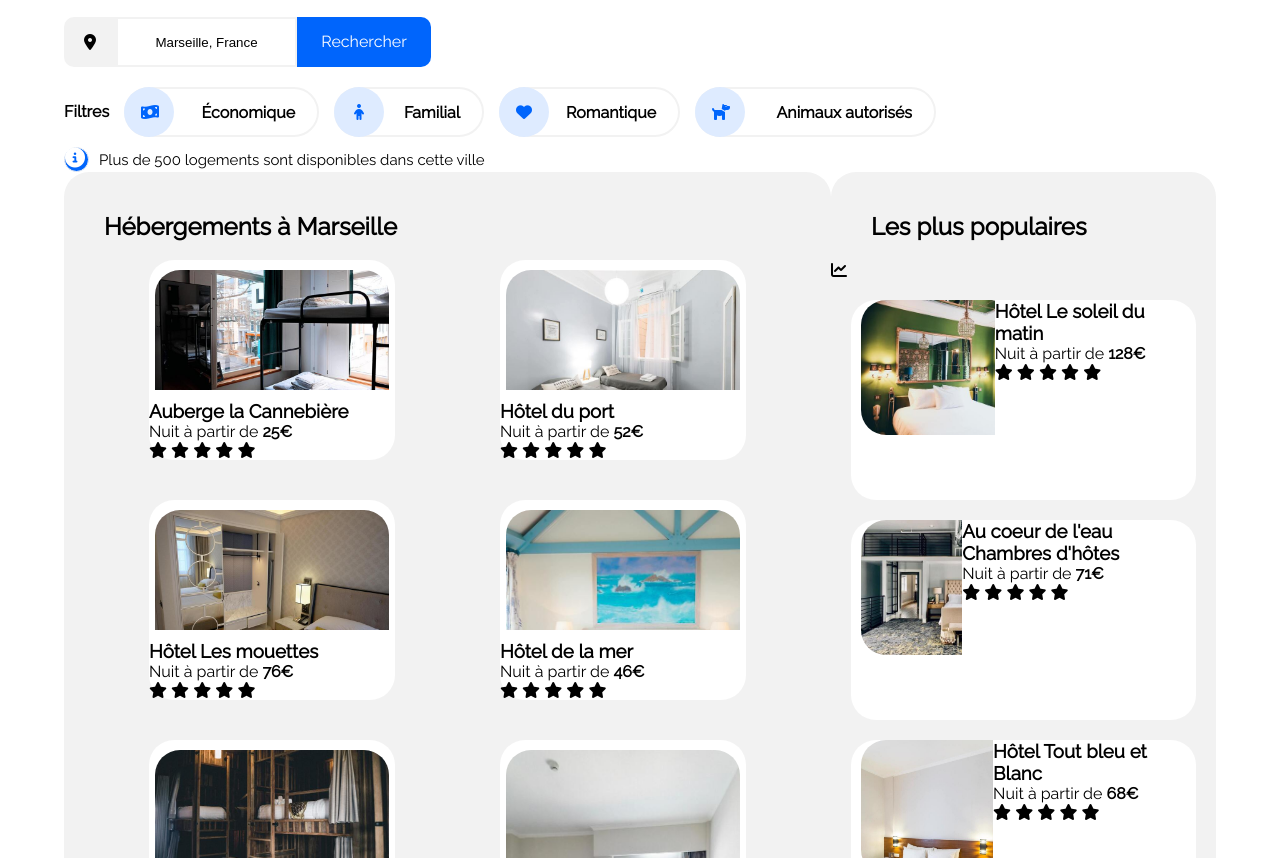
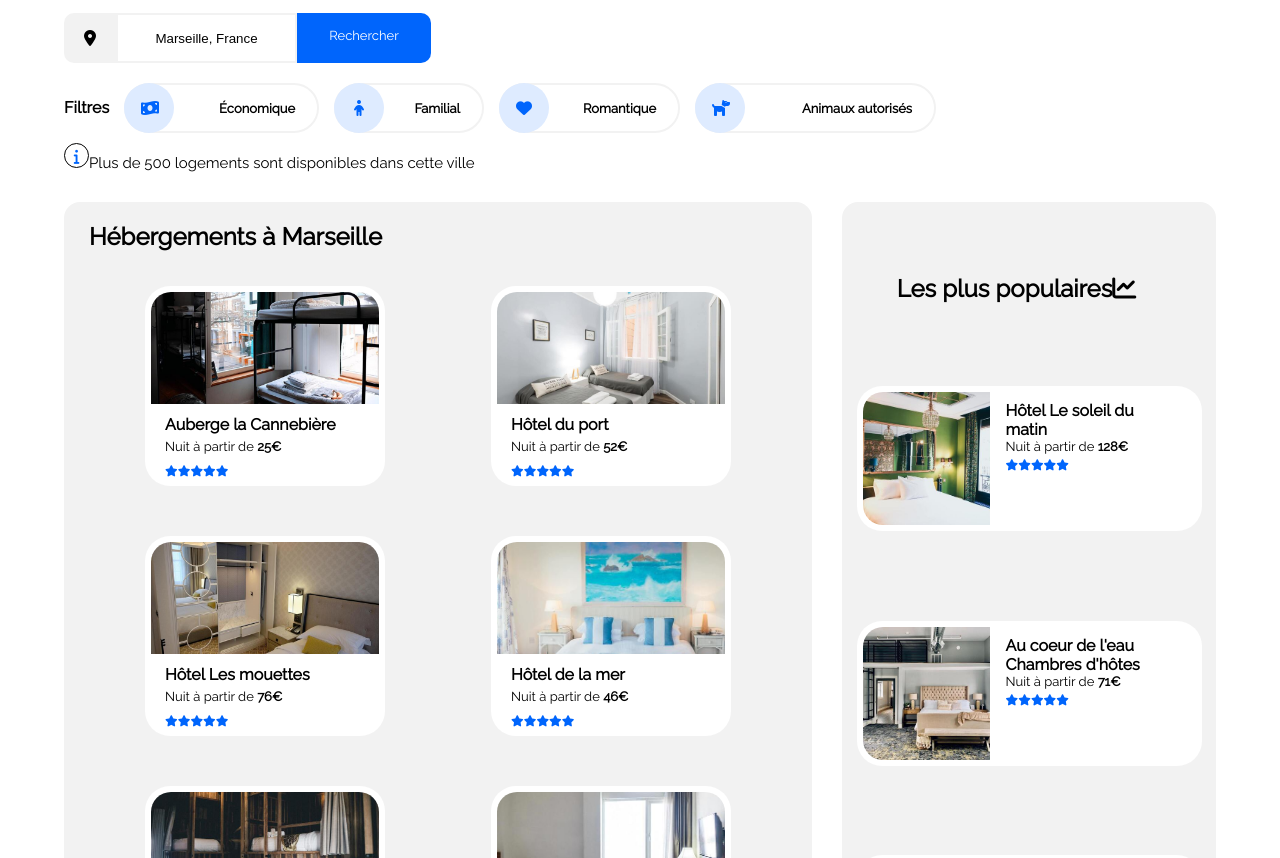
Before and after one commit to madani-d/DabouzeMadani_2_14012021, a plain HTML site: page index.html in a window 1280 px wide. Shown: the part 151-1009 px from the top of the page. Drawn offline with Linux system fonts and the light colour scheme.

Commit message:
accomodations done

```diff
--- a/index.html
+++ b/index.html
@@ -48,7 +48,7 @@
             </div>
 
             <footer>
-                <i class="fas fa-info-circle"></i>Plus de 500 logements sont disponibles dans cette ville
+                <span id="info"><i class="fas fa-info"></i></span>Plus de 500 logements sont disponibles dans cette ville
             </footer>
 
         </section>
@@ -66,12 +66,12 @@
                             <!-- <img class="picture" src="images/hebergements/4_small/marcus-loke-WQJvWU_HZFo-unsplash.jpg" alt="photo du logement"> -->
                         </div>
 
-                        <div class="legende">
+                        <div class="local_legende">
 
                             <h3>Auberge la Cannebière</h3>
                             <p>Nuit à partir de <strong>25€</strong></p>
 
-                            <div class="stars">
+                            <div class="stars star_1">
                                 <i class="fas fa-star"></i>
                                 <i class="fas fa-star"></i>
                                 <i class="fas fa-star"></i>
@@ -89,12 +89,12 @@
                                 <!-- <img class="picture" src="images/hebergements/4_small/fred-kleber-gTbaxaVLvsg-unsplash.jpg" alt="photo du logement"> -->
                             </div>
 
-                            <div class="legende">
+                            <div class="local_legende">
 
                                 <h3>Hôtel du port</h3>
                                 <p>Nuit à partir de <strong>52€</strong></p>
 
-                                <div class="stars">
+                                <div class="stars star_2">
                                     <i class="fas fa-star"></i>
                                     <i class="fas fa-star"></i>
                                     <i class="fas fa-star"></i>
@@ -112,12 +112,12 @@
                                 <!-- <img class="picture" src="images/hebergements/4_small/reisetopia-B8WIgxA_PFU-unsplash.jpg" alt="photo du logement"> -->
                             </div>
 
-                            <div class="legende">
+                            <div class="local_legende">
 
                                 <h3>Hôtel Les mouettes</h3>
                                 <p>Nuit à partir de <strong>76€</strong></p>
 
-                                <div class="stars">
+                                <div class="stars star_3">
                                     <i class="fas fa-star"></i>
                                     <i class="fas fa-star"></i>
                                     <i class="fas fa-star"></i>
@@ -135,12 +135,12 @@
                                 <!-- <img class="picture" src="images/hebergements/4_small/annie-spratt-Eg1qcIitAuA-unsplash.jpg" alt="photo du logement"> -->
                             </div>
 
-                            <div class="legende">
+                            <div class="local_legende">
 
                                 <h3>Hôtel de la mer</h3>
                                 <p>Nuit à partir de <strong>46€</strong></p>
 
-                                <div class="stars">
+                                <div class="stars star_4">
                                     <i class="fas fa-star"></i>
                                     <i class="fas fa-star"></i>
                                     <i class="fas fa-star"></i>
@@ -158,12 +158,12 @@
                                 <!-- <img class="picture" src="images/hebergements/4_small/nicate-lee-kT-ZyaiwBe0-unsplash.jpg" alt="photo du logement"> -->
                             </div>
 
-                            <div class="legende">
+                            <div class="local_legende">
 
                                 <h3>Auberge Le Panier</h3>
                                 <p>Nuit à partir de <strong>23€</strong></p>
 
-                                <div class="stars">
+                                <div class="stars star_5">
                                     <i class="fas fa-star"></i>
                                     <i class="fas fa-star"></i>
                                     <i class="fas fa-star"></i>
@@ -181,12 +181,12 @@
                                 <!-- <img class="picture" src="images/hebergements/4_small/febrian-zakaria-M6S1WvfW68A-unsplash.jpg" alt="photo du logement"> -->
                             </div>
 
-                            <div class="legende">
+                            <div class="local_legende">
 
                                 <h3>Hôtel chez Amina</h3>
                                 <p>Nuit à partir de <strong>96€</strong></p>
 
-                                <div class="stars">
+                                <div class="stars star_6">
                                     <i class="fas fa-star"></i>
                                     <i class="fas fa-star"></i>
                                     <i class="fas fa-star"></i>
@@ -199,25 +199,29 @@
                     </div>
 
                 </div>
+                <div class="more">
+                    <p>Afficher plus</p>
+                </div>
+
             </section>
 
             <section id="popular_accomodations">
+                <div class="popular_title">
+                    <h2 class="section_title">Les plus populaires<i class="fas fa-chart-line"></i></h2>
 
-                <h2 class="section_title">Les plus populaires</h2>
-                <i class="fas fa-chart-line"></i>
-
+                </div>
                 <div class="popular_lodge lodge">
 
                     <div class="popular_picture_box picture_box pic_7">
                         <!-- <img class="popular_picture" src="images/hebergements/4_small/emile-guillemot-Bj_rcSC5XfE-unsplash.jpg" alt="photo du logement"> -->
                     </div>
 
-                    <div class="legende popular">
+                    <div class="popular_legende">
 
                         <h3>Hôtel Le soleil du matin</h3>
                         <p>Nuit à partir de <strong>128€</strong></p>
 
-                        <div class="stars">
+                        <div class="stars star_7">
                             <i class="fas fa-star"></i>
                             <i class="fas fa-star"></i>
                             <i class="fas fa-star"></i>
@@ -227,6 +231,7 @@
 
                     </div>
 
+
                 </div>
 
                 <div class="popular_lodge lodge">
@@ -235,12 +240,12 @@
                         <!-- <img class="popular_picture" src="images/hebergements/4_small/aw-creative-VGs8z60yT2c-unsplash.jpg" alt="photo du logement"> -->
                     </div>
 
-                    <div class="legende popular">
+                    <div class="popular_legende">
 
                         <h3>Au coeur de l'eau Chambres d'hôtes</h3>
                         <p>Nuit à partir de <strong>71€</strong></p>
 
-                        <div class="stars">
+                        <div class="stars star_8">
                             <i class="fas fa-star"></i>
                             <i class="fas fa-star"></i>
                             <i class="fas fa-star"></i>
@@ -258,12 +263,12 @@
                         <!-- <img class="popular_picture" src="images/hebergements/4_small/febrian-zakaria-sjvU0THccQA-unsplash.jpg" alt="photo du logement"> -->
                     </div>
 
-                    <div class="legende popular">
+                    <div class="popular_legende ">
 
                         <h3>Hôtel Tout bleu et Blanc</h3>
                         <p>Nuit à partir de <strong>68€</strong></p>
 
-                        <div class="stars">
+                        <div class="stars star_9">
                             <i class="fas fa-star"></i>
                             <i class="fas fa-star"></i>
                             <i class="fas fa-star"></i>
--- a/style.css
+++ b/style.css
@@ -12,7 +12,7 @@ a {
 
 body {
     font-family: 'Raleway', sans-serif;
-    width: 1440px;
+    width: 1340px;
     max-width: 90%;
     margin: auto;
 }
@@ -43,12 +43,6 @@ header nav a::before {
 
 header nav a:hover::before {
     height: 2px;
-}
-
-
-
-#accomodations_anchor:hover ~ header nav a::before {
-    background-color: red;
 }
 
 
@@ -173,118 +167,87 @@ header nav a:hover::before {
     font-size: 15px;
 }
 
-
-.fa-info-circle {
+#info {
+    display: inline-block;
+    width: 25px;
     height: 25px;
-    width: 25px;
-    background: #0065fc;
-    color: white;
-    border: 1px solid #f2f2f2;
-    border-radius: 50%;
-    margin-right: 10px;
-    font-size: 20px;
+    color: #0065fc;
+    font-size: 15px;
+    border: 1px solid black;
+    border-radius: 50px;
+    position: relative;
 }
 
-/* section hébergements */
+#search_and_filter footer {
+    vertical-align: middle;
+}
+
+.fa-info {
+    position: absolute;
+    top: 50%;
+    left: 50%;
+    transform: translate(-50%, -50%);
+}
+
+/* section accomodations */
 
 #accomodations {
     display: flex;
-    justify-content: space-between;
+    margin-top: 30px;
 }
 
 #local_accomodations {
-    /* display: flex;
+    background-color: #f2f2f2;
+    border-radius: 16px;
+    flex: 2;
+    margin-right: 30px;
+    display: flex;
     flex-direction: column;
-    justify-content: space-between; */
-    flex: 2;
-    background-color: #f2f2f2;
-    border-radius: 25px;
-    position: relative;
+    justify-content:space-evenly;
 }
 
 #popular_accomodations {
+    background-color: #f2f2f2;
+    border-radius: 16px;
     flex: 1;
-    background-color: #f2f2f2;
-    border-radius: 25px;
-    position: relative;
+    display: flex;
+    flex-direction: column;
+    justify-content: space-evenly;
+    align-items: center;
 }
 
-.section_title {
-    margin: 40px 0 20px 40px;
+h3 {
+    font-size:medium ;
 }
 
-/* hébergements à Marseille */
+p {
+    font-size: small;
+}
 
+.fa-star {
+    font-size: 0.7em;
+    color: #0065fc;
+    letter-spacing: -4px;
+}
+
+/* section hébergements à marseille */
+
+#local_accomodations h2 {
+    margin: 20px 0 10px 25px;
+}
 
 #local {
     display: flex;
     flex-wrap: wrap;
-    justify-content: space-evenly;
-    position: absolute;
-    bottom: 0;
+    justify-content: space-evenly;}
+
+.local_lodge {
+    width: 240px;
+    height: 200px;
+    background-color: white;
+    border-radius: 25px;
+    margin: 25px
 }
-
-.lodge {
-    width: 246px;
-    height: 200px;
-    background-color:white;
-    /* border: 2px solid black; */
-    display: flex;
-    flex-direction: column;
-    cursor: pointer;
-    border-radius: 25px;
-    margin: 20px;
-}
-.local_picture_box {
-    width: 95%;
-    height: 60%;
-    /* border: 2px solid black; */
-    margin: auto;
-    overflow: hidden;
-    border-radius: 25px 25px 0 0;
-    position: relative;
-    /* text-align: center;
-    display: table-cell;
-    vertical-align: middle; */
-}
-
-.picture {
-    position: absolute;
-    top: 50%;
-    left: 50%;
-    transform: translate(-50%, -50%);
-    width: 100%;
-}
-
-.local_legende {
-    display: flex;
-    flex-direction: column;
-    justify-content: center;
-    /* align-items: center; */
-    margin: auto;
-    margin-left: 10px;
-}
-
-/* hebergements populaire */
-
-.popular_lodge {
-    width: 345px;
-    display: flex;
-    flex-direction: row;
-}
-
-.popular_picture_box {
-    height: 135px;
-    width: 135px;
-    border-radius: 25px 0 0 25px;
-    overflow: hidden;
-    margin-left: 10px;
-    position: relative;
-}
-
-
-
-
 
 .pic_1 {
     background: url("images/hebergements/4_small/marcus-loke-WQJvWU_HZFo-unsplash.jpg");
@@ -307,6 +270,36 @@ header nav a:hover::before {
 .pic_6 {
     background: url("images/hebergements/4_small/febrian-zakaria-M6S1WvfW68A-unsplash.jpg");
 }
+
+.local_picture_box {
+    width: 228px;
+    height: 112px;
+    background-size: cover;
+    background-repeat: no-repeat;
+    background-position: center;
+    border-radius: 20px 20px 0 0;
+    margin: auto;
+    margin-top: 6px;
+
+}
+
+.local_legende {
+    margin: 10px 0 10px 20px;
+    line-height: 1.4em;
+}
+
+.more  p{
+    margin: 20px 0 34px 25px;
+    font-weight: bolder;
+    font-size: 1.3em;
+}
+
+.popular_title {
+    margin: -18px 0 -6px -25px;
+}
+
+/* les plus populaires */
+
 .pic_7 {
     background: url("images/hebergements/4_small/emile-guillemot-Bj_rcSC5XfE-unsplash.jpg");
 }
@@ -317,18 +310,28 @@ header nav a:hover::before {
     background: url("images/hebergements/4_small/febrian-zakaria-sjvU0THccQA-unsplash.jpg");
 }
 
-.picture_box {
+.popular_lodge {
+    width: 345px;
+    height: 145px;
+    background-color: white;
+    border-radius: 25px;
+    display: flex;
+    justify-content: baseline;
+}
+
+.popular_picture_box {
+    width: 127px;
+    height: 133px;
     background-size: cover;
     background-repeat: no-repeat;
+    background-position: center;
+    border-radius: 20px 0 0 20px;
+    margin: 6px;
 }
 
-.popular_picture {
-    position: absolute;
-    top: 50%;
-    left: 50%;
-    transform: translate(-50%, -50%);
-    width: 130px;
-    height: 135px;
+.popular_legende {
+    width: 150px;
+    margin-top: 15px;
+    margin-left: 10px;
 
-    /* width: 100%; */
 }
```
